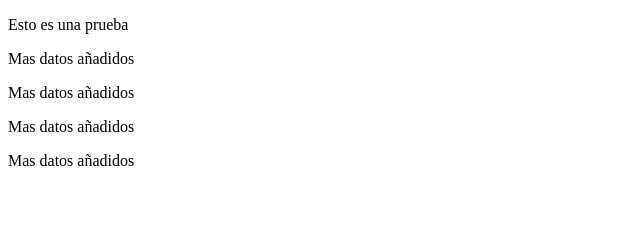
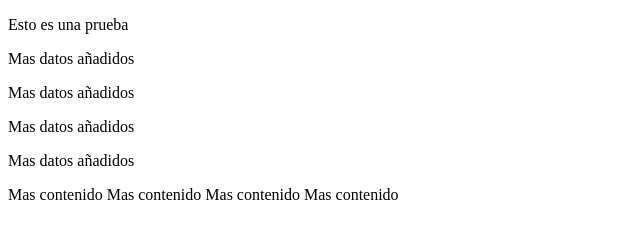
Before and after one commit to rawlmp/ejemploGit, a plain HTML site: page index.html in a window 1280 px wide. Shown: the whole page, without its empty margins (0-640 px from the left). Drawn offline with Linux system fonts and the light colour scheme.

Commit message:
Mas cambios

```diff
--- a/index.html
+++ b/index.html
@@ -12,5 +12,10 @@
     <p>Mas datos añadidos</p>
     <p>Mas datos añadidos</p>
     <p>Mas datos añadidos</p>
+
+    <span>Mas contenido</span>
+    <span>Mas contenido</span>
+    <span>Mas contenido</span>
+    <span>Mas contenido</span>
   </body>
 </html>
```
